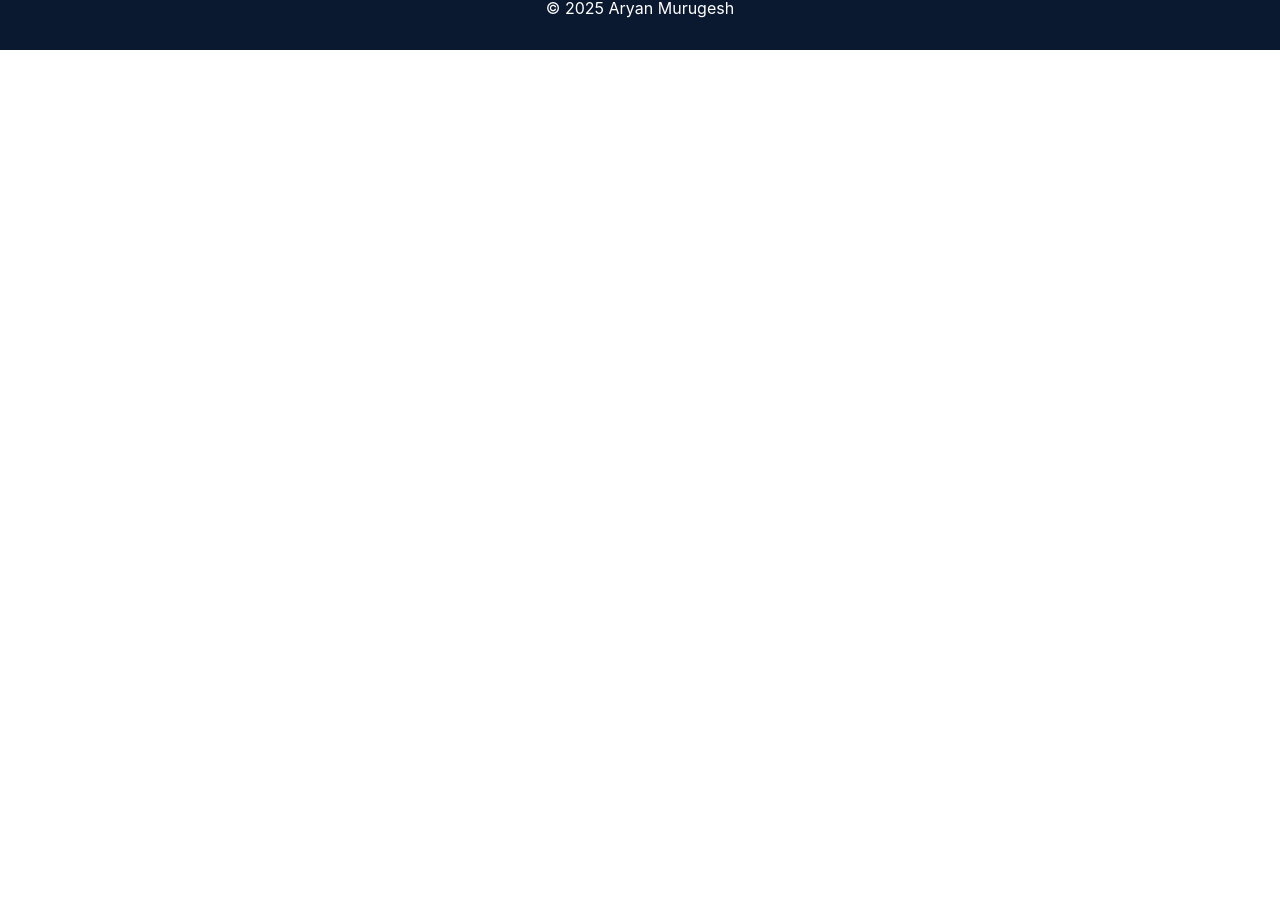
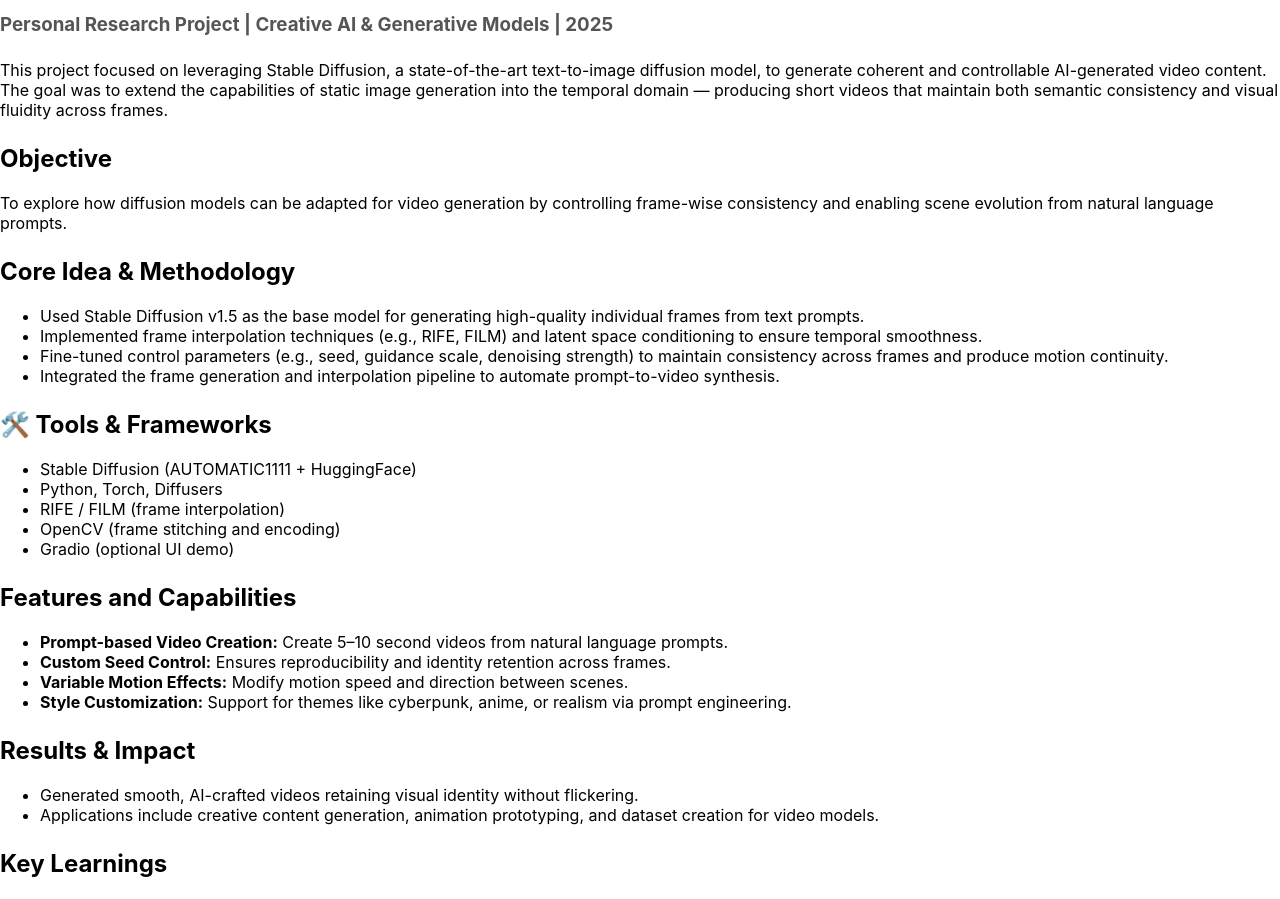
Before and after one commit to rexm5402/my-portfolio, a React (Create React App) app: page /project-videogen in a window 1280 px wide. Shown: the part 151-1050 px from the top of the page. Before the commit the page ends 800 px from the top, so only its background shows below. Built offline with nearby package versions, Linux system fonts and the light colour scheme.

Commit message:
Add AI-powered video generation project page

```diff
--- a/src/App.js
+++ b/src/App.js
@@ -8,6 +8,7 @@
 import ResearchFingerprint from './pages/ResearchFingerprint';
 import BugMap from './pages/BugMap';
 import EdgeCloud from './pages/EdgeCloud';
+import VideoGen from './pages/VideoGen';
 
 
 
@@ -28,6 +29,7 @@
         <Route path="/research-fingerprint" element={<ResearchFingerprint />} />
         <Route path="/project-bugmap" element={<BugMap />} />
         <Route path="/edge-cloud" element={<EdgeCloud />} />
+        <Route path="/project-videogen" element={<VideoGen />} />
 
 
 
--- /dev/null
+++ b/src/pages/VideoGen.js
@@ -0,0 +1,68 @@
+import React from 'react';
+import '../App.css';
+
+function VideoGen() {
+  return (
+    <main className="detail-page">
+      <h1 style={{ fontSize: '2rem', marginBottom: '0.5rem', color: '#333' }}>
+         AI-Powered Video Generation Using Stable Diffusion
+      </h1>
+      <h3 style={{ color: '#555', marginBottom: '1.5rem' }}>
+        Personal Research Project | Creative AI & Generative Models | 2025
+      </h3>
+
+      <p>
+        This project focused on leveraging Stable Diffusion, a state-of-the-art text-to-image diffusion model, to generate coherent and controllable AI-generated video content. The goal was to extend the capabilities of static image generation into the temporal domain — producing short videos that maintain both semantic consistency and visual fluidity across frames.
+      </p>
+
+      <h2 style={{ marginTop: '1.5rem' }}> Objective</h2>
+      <p>
+        To explore how diffusion models can be adapted for video generation by controlling frame-wise consistency and enabling scene evolution from natural language prompts.
+      </p>
+
+      <h2 style={{ marginTop: '1.5rem' }}> Core Idea & Methodology</h2>
+      <ul>
+        <li>Used Stable Diffusion v1.5 as the base model for generating high-quality individual frames from text prompts.</li>
+        <li>Implemented frame interpolation techniques (e.g., RIFE, FILM) and latent space conditioning to ensure temporal smoothness.</li>
+        <li>Fine-tuned control parameters (e.g., seed, guidance scale, denoising strength) to maintain consistency across frames and produce motion continuity.</li>
+        <li>Integrated the frame generation and interpolation pipeline to automate prompt-to-video synthesis.</li>
+      </ul>
+
+      <h2 style={{ marginTop: '1.5rem' }}>🛠️ Tools & Frameworks</h2>
+      <ul>
+        <li>Stable Diffusion (AUTOMATIC1111 + HuggingFace)</li>
+        <li>Python, Torch, Diffusers</li>
+        <li>RIFE / FILM (frame interpolation)</li>
+        <li>OpenCV (frame stitching and encoding)</li>
+        <li>Gradio (optional UI demo)</li>
+      </ul>
+
+      <h2 style={{ marginTop: '1.5rem' }}> Features and Capabilities</h2>
+      <ul>
+        <li><strong>Prompt-based Video Creation:</strong> Create 5–10 second videos from natural language prompts.</li>
+        <li><strong>Custom Seed Control:</strong> Ensures reproducibility and identity retention across frames.</li>
+        <li><strong>Variable Motion Effects:</strong> Modify motion speed and direction between scenes.</li>
+        <li><strong>Style Customization:</strong> Support for themes like cyberpunk, anime, or realism via prompt engineering.</li>
+      </ul>
+
+      <h2 style={{ marginTop: '1.5rem' }}>Results & Impact</h2>
+      <ul>
+        <li>Generated smooth, AI-crafted videos retaining visual identity without flickering.</li>
+        <li>Applications include creative content generation, animation prototyping, and dataset creation for video models.</li>
+      </ul>
+
+      <h2 style={{ marginTop: '1.5rem' }}> Key Learnings</h2>
+      <ul>
+        <li>Identified limitations of static diffusion models in time series applications.</li>
+        <li>Explored temporal coherence through interpolation and latent conditioning.</li>
+        <li>Opened up future directions in motion guidance, 3D generation, and text-to-video tuning.</li>
+      </ul>
+
+      <p style={{ marginTop: '1.5rem' }}>
+        This project combined creativity with deep learning, showing how AI can revolutionize video production workflows and enable rapid visual storytelling with minimal human input.
+      </p>
+    </main>
+  );
+}
+
+export default VideoGen;
```
